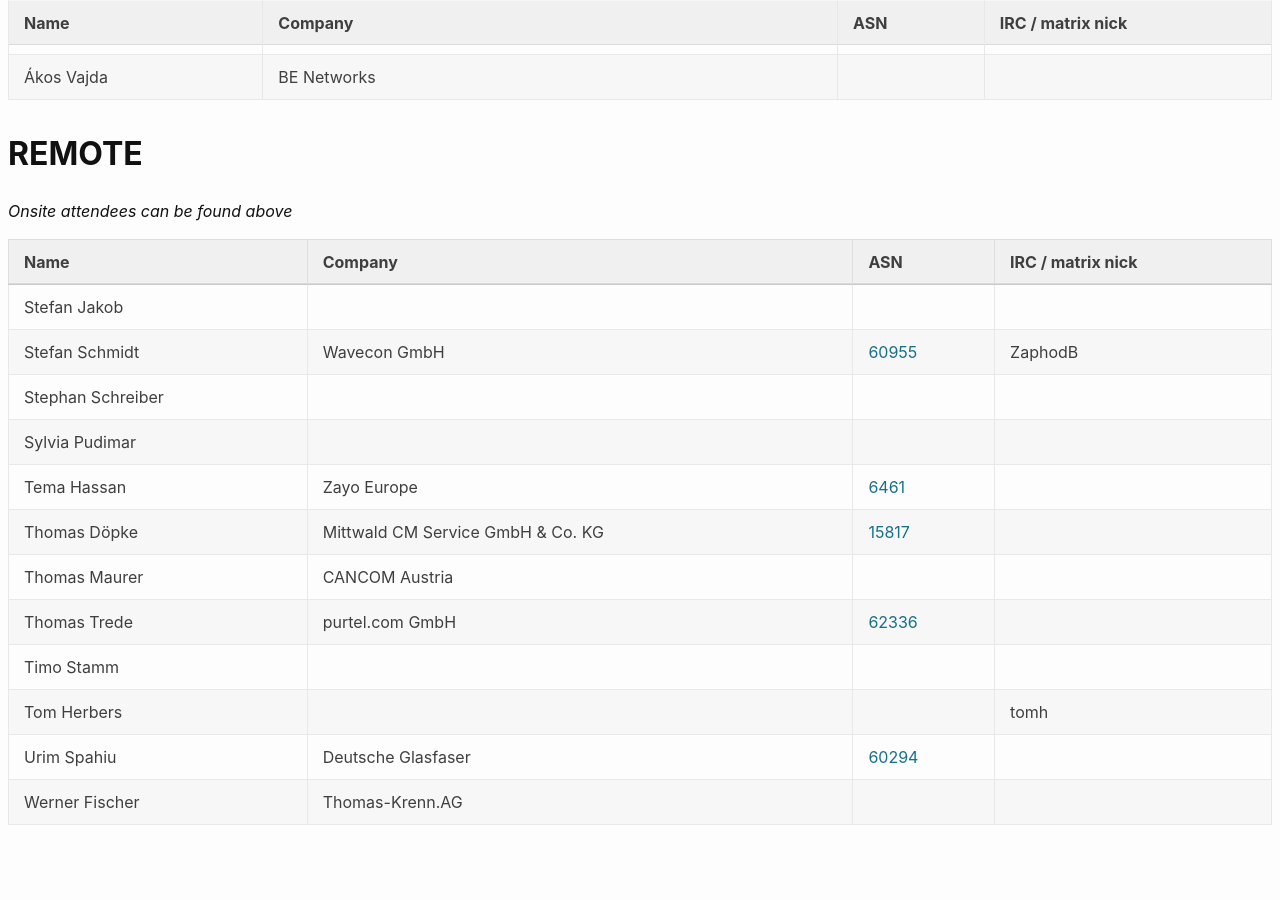
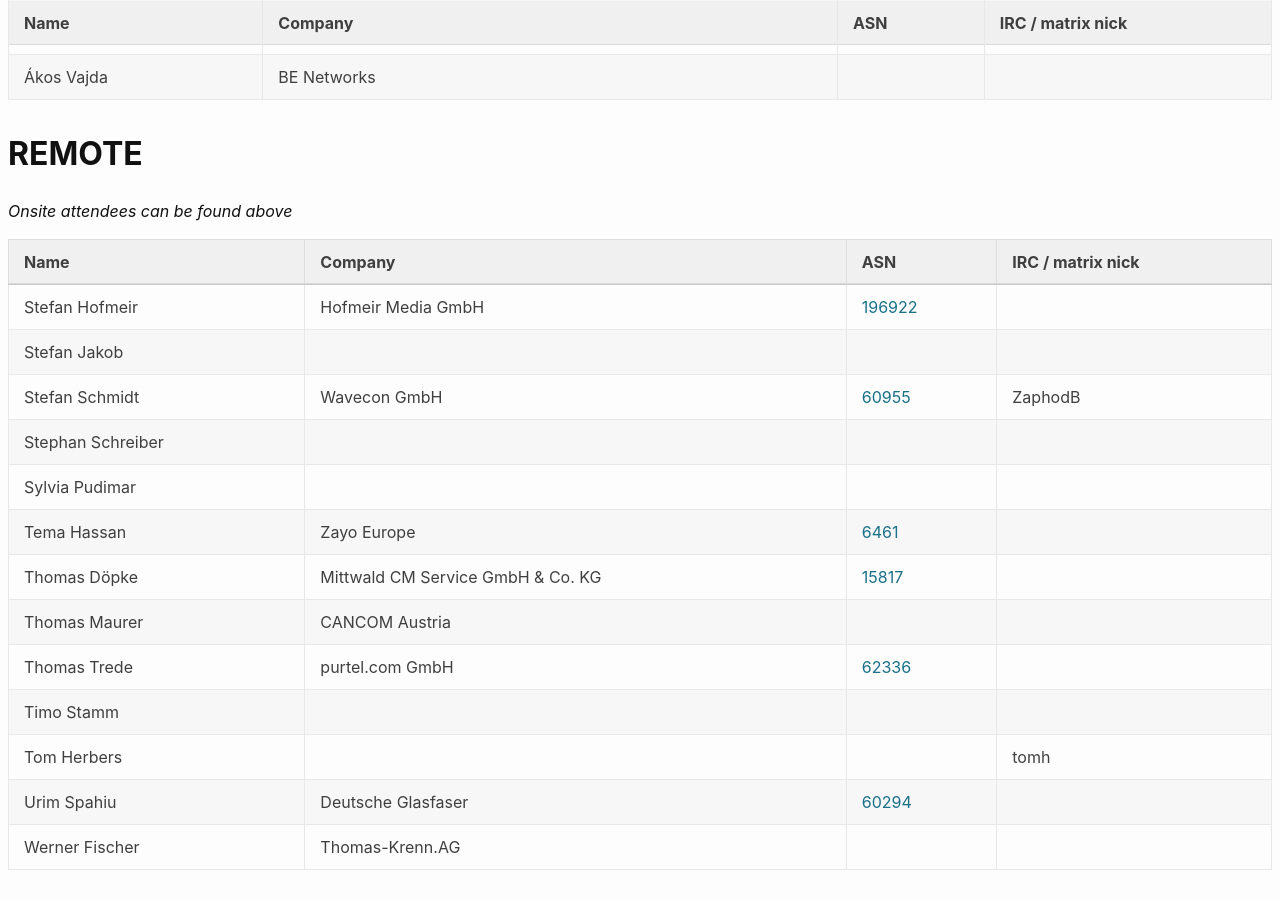
Before and after one commit to denog/pretix-attendeelist, a Jekyll site: the page built from denog16/index.markdown, in a window 1280 px wide and 900 px high, scrolled down 24317 px. Built offline with Jekyll 4.4.1, drawn with Linux system fonts in a browser that asks for light colours; before the commit the page ends 25172 px from its top, so only the background shows below that.

Commit message:
Latest data: Thu Nov  7 03:33:06 UTC 2024

```diff
--- a/_data/attendees_denog16_online.json
+++ b/_data/attendees_denog16_online.json
@@ -1,4 +1,10 @@
 [
+  {
+    "name": "Stefan Hofmeir",
+    "company": "Hofmeir Media GmbH",
+    "irc": null,
+    "asn": "196922"
+  },
   {
     "name": "Stefan Jakob",
     "company": null,
```
